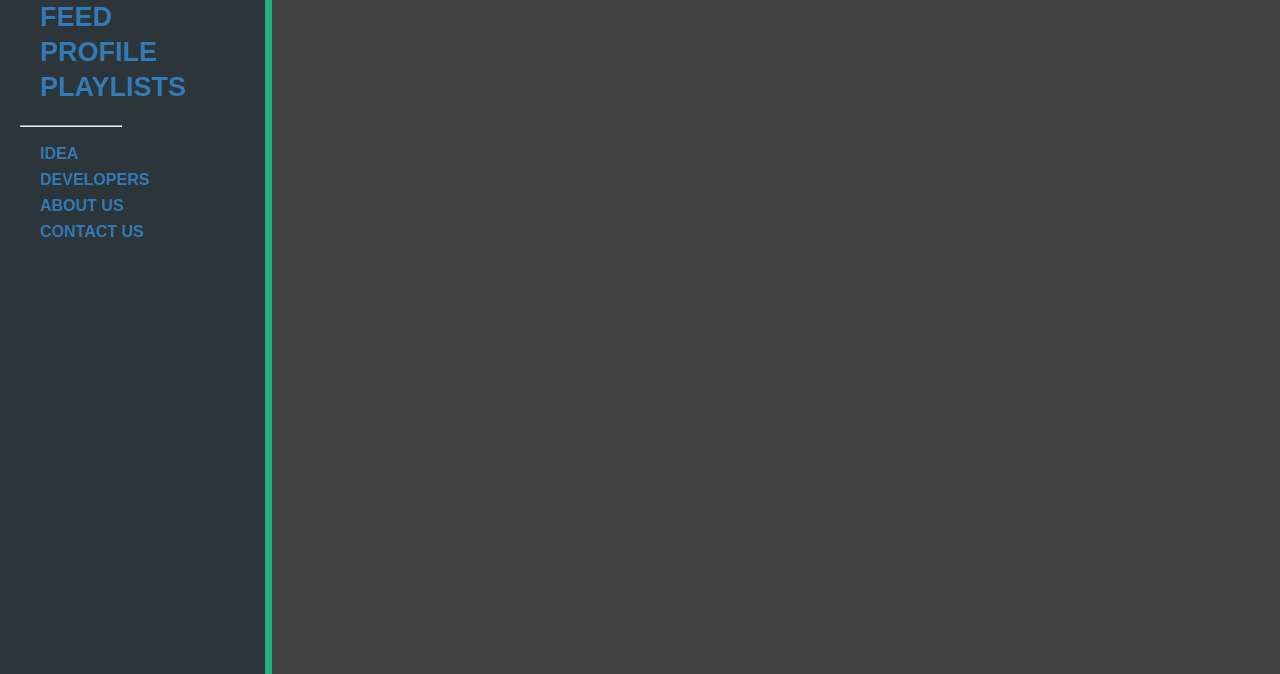
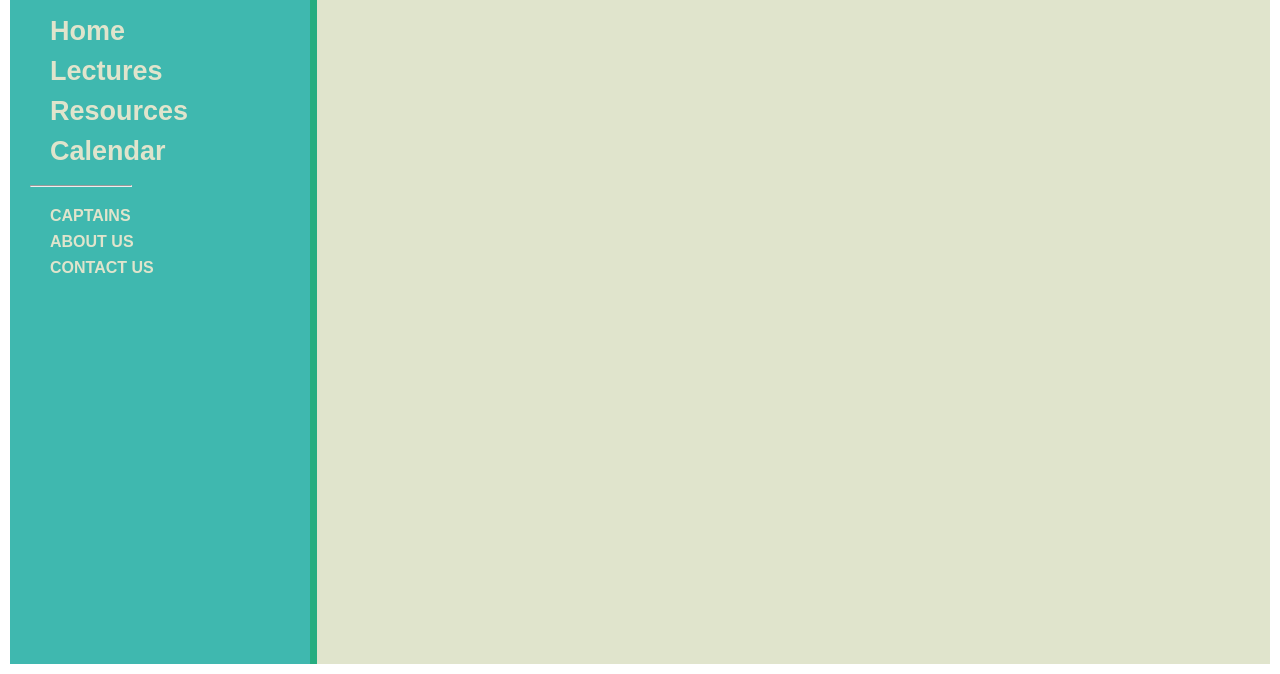
Before and after one commit to LHS-SCT/lhs-sct.github.io, a plain HTML site: page index.html in a window 1280 px wide. Shown: the part 126-800 px from the top of the page. Drawn offline with nearby package versions, Linux system fonts and the light colour scheme.

Commit message:
made message

```diff
--- a/index.html
+++ b/index.html
@@ -3,12 +3,8 @@
     <head>
 
         <link rel="stylesheet" type="text/css" href="style.css">
-
+		<style> A{text-decoration:none} </style>
         <title>LHS-SCT</title>
-        <link rel="stylesheet" href="//maxcdn.bootstrapcdn.com/bootstrap/3.3.2/css/bootstrap.min.css">
-        <script src="//maxcdn.bootstrapcdn.com/bootstrap/3.3.2/js/bootstrap.min.js"></script>
-        <script src="../jquery.quickfit.js" type="text/javascript" charset="utf-8"></script>
-        <script src="https://ajax.googleapis.com/ajax/libs/jquery/2.1.3/jquery.min.js"></script>
         <link href='http://fonts.googleapis.com/css?family=Roboto:400,700' rel='stylesheet' type='text/css'>
 
     </head>
@@ -19,25 +15,23 @@
 
                 <a href="index.html">
                     <div class = "logo">
-                        <img src="logos/logoWhite.png" class = "logo"></img>
+						<img src="logos/lhs-sct.jpg" class = "logo"></img>
                     </div>
                 </a>
 
                 <hr class = "divider"></hr>
 
                 <ul id = "options">
-                  <li><a href="waves.html"><span class = "one">WAVES</span></a></li>
-                  <li><a href="#"><span class = "one">TRENDING</span></a></li>
-                  <li><a href="#"><span class = "one">FEED</span></a></li>
-                  <li><a href="#"><span class = "one">PROFILE</span></a></li>
-                  <li><a href="#"><span class = "one">PLAYLISTS</span></a></li>
+                  <li><a href="#"><span class = "one">Home</span></a></li>
+                  <li><a href="#"><span class = "one">Lectures</span></a></li>
+                  <li><a href="#"><span class = "one">Resources</span></a></li>
+                  <li><a href="#"><span class = "one">Calendar</span></a></li>
                 </ul>
 
                 <hr class = "divider"></hr>
 
                 <ul id = "other">
-                  <li><a href="#"><span class = "one">IDEA</span></a></li>
-                  <li><a href="#"><span class = "one">DEVELOPERS</span></a></li>
+                  <li><a href="#"><span class = "one">CAPTAINS</span></a></li>
                   <li><a href="#"><span class = "one">ABOUT US</span></a></li>
                   <li><a href="#"><span class = "one">CONTACT US</span></a></li>
                 </ul>
--- a/style.css
+++ b/style.css
@@ -1,34 +1,81 @@
+/* Stylesheet for LHS_SCT */
+/*
+	Sidebar
+		- options
+		- other
+	Logo
+	Display
+	Animations
+*/
+
+/*-------------------------------*/
+
+/* SIDEBAR */
+
 #sidebar {
   position: fixed;
-  top: 0;
-  left: 0;
-  height: 100%;
-  width: 265px;
-  background: #2C3539;
+  top:10px;
+  left:10px;
+  bottom:10px;
+  height:calc(100% - 20px);
+  width: 300px;
+  background: #3FB8AF;
   transition: width ease .5s;
   position:fixed;
   z-index: 120;
-
-}
-
-#sidebar h1{
-
-  font-weight: 700;
-  color:#2A5099;
 }
 
 #sidebar ul {
   font-weight: 700;
-  color: #2A5099;
+  color: #E0E4CC;
 }
 
-.logo {
-    width: 90%;
-    background-position: center;
-    background-size: cover;
-    margin-bottom: none;
-    margin-left:3%;
+#sidebar #options li{
+  list-style-type: none;
+  margin-left: none;
+  font-family: 'Montserrat', 'Arial';
+  color: #2A5099;
+  margin-bottom:2%;
 }
+
+	/* OPTIONS */
+
+	#sidebar #options li:hover a{
+	  color: #2A5099;
+	  font-weight: bold;
+	}
+
+	#sidebar #options li:active a{
+	  color: black;
+	  text-decoration: none;
+	  font-weight: bold;
+	}
+
+	#options .one {
+	  font-size:27px;
+	  line-height:35px;
+	  color:#E0E4CC;
+	}
+
+	/* OTHER */
+
+	#sidebar #other li
+	{
+	  list-style-type: none;
+	  margin-left: none;
+	  font-family: 'Montserrat', 'Arial';
+	  text-decoration: none;
+	}
+
+	#other .one {
+	  font-size:16px;
+	  line-height:26px;
+	  color:#E0E4CC;
+	}
+
+/*-------------------------------*/
+
+/* DIVIDER */
 
 .divider {
     display: block;
@@ -39,13 +86,47 @@
     border-style: inset;
     border-width: 1px;
     width:100px;
+	background-color:#A7DBD8;
 }
 
+/*-------------------------------*/
+
+/* LOGO */
+
+.logo {
+    width: 90%;
+    background-position: center;
+    background-size: cover;
+	padding-top:3%;
+    margin-bottom: none;
+    margin-left:3%;
+}
+
+/*-------------------------------*/
+
+/* DISPLAY */
+
+.display{
+  top:10px;
+  left:10px;
+  bottom:10px;
+  z-index: 2;
+  float:right;
+  position: fixed;
+  margin-left: 300px;
+  margin:none;
+  height:calc(100% - 20px);
+  width:calc(100% - 327px);
+  overflow: auto;
+  border-left: solid 7px #26ad80;
+  background:#E0E4CC;
+}
+
+/*-------------------------------*/
+
+/* ANIMATIONS */
+
 #sidebar #options li{
-  list-style-type: none;
-  margin-left: none;
-  font-family: 'Montserrat', 'Arial';
-  color: #2A5099;
   animation: shiftback 0.5s ease;
   animation-fill-mode: forwards;
   -webkit-animation: shiftback 0.5s ease;
@@ -55,8 +136,6 @@
   -o-animation: shiftback 0.5s ease;
   -o-animation-fill-mode: forwards;
 }
-
-
 
 @keyframes shiftback{
   0%{ transform: translateX(8%); }
@@ -76,17 +155,6 @@
 @-o-keyframes shiftback{
   0%{ transform: translateX(8%); }
   100%{ transform: translateX(0em); }
-}
-
-#sidebar #options li:hover a{
-  color: #2A5099;
-  font-weight: bold;
-}
-
-#sidebar #options li:active a{
-  color: black;
-  text-decoration: none;
-  font-weight: bold;
 }
 
 #sidebar #options li:hover{
@@ -120,85 +188,11 @@
   100%{ transform: translateX(8%); }
 }
 
-/*
-  @media all and (min-width: 50px) {  #options .one  {   font-size:0.05em;  line-height:0.05em} }
-  @media all and (min-width: 100px) {  #options .one  {   font-size:0.1em;  line-height:0.1em} }
-  @media all and (min-width: 200px) {  #options .one  {   font-size:0.2em;  line-height:0.2em} }
-  @media all and (min-width: 300px) {  #options .one  {   font-size:0.3em;  line-height:0.3em} }
-  @media all and (min-width: 400px) {  #options .one  {   font-size:0.4em;  line-height:0.4em} }
-	@media all and (min-width: 500px) {  #options .one  {   font-size:0.5em;  line-height:0.5em} }
-	@media all and (min-width: 600px) {  #options .one  {   font-size:0.6em;  line-height:0.7em} }
-	@media all and (min-width: 700px) {  #options .one  {   font-size:0.7em;  line-height:0.9em} }
-	@media all and (min-width: 800px) {  #options .one  {   font-size:0.8em;  line-height:0.9em} }
-	@media all and (min-width: 900px) {  #options .one  {   font-size:0.9em;  line-height:0.9em} }
-	@media all and (min-width: 1000px) {  #options .one  { font-size:1.0em;  line-height:0.9em} }
-	@media all and (min-width: 1100px) {  #options .one  { font-size:1.1em; line-height:0.9em} }
-	@media all and (min-width: 1200px) {  #options .one  { font-size:1.2em;  line-height:0.9em} }
-	@media all and (min-width: 1300px) {  #options .one  { font-size:1.3em; line-height:0.9em} }
-	@media all and (min-width: 1400px) {  #options .one  { font-size:1.4em;  line-height:1.0em} }
-	@media all and (min-width: 1500px) {  #options .one  { font-size:1.5em;  line-height:1.1em} }
-	@media all and (min-width: 1500px) {  #options .one  { font-size:1.6em;  line-height:1.2em} }
-	@media all and (min-width: 1600px) {  #options .one  { font-size:1.7em;  line-height:1.3em} }
-	@media all and (min-width: 1700px) {  #options .one  { font-size:1.8em;  line-height:1.4em;} }
-
-*/
-
-#options .one {
-  font-size:27px;
-  line-height:35px;
-}
-
-#options a:hover {
-  text-decoration: none;
-}
-
-#sidebar #other li
-{
-  list-style-type: none;
-  margin-left: none;
-  font-family: 'Montserrat', 'Arial';
-}
-
-#other .one {
-  font-size:16px;
-  line-height:26px;
-}
-
-#other a:hover {
-  text-decoration: none;
-}
-
-iframe:hover{
-  border: 0.4em solid white;
-}
-
-iframe{
-  width:24.5%;
-  height:25%;
-  padding: 1%
-}
-
-tr{
-  clear:both;
-  border:2px solid black;
-}
-
-.display{
-  z-index: 2;
-  float:right;
-  position: fixed;
-  margin-left: 265px;
-  height:100%;
-  width:calc(100% - 265px);
-  padding: 1%;
-  overflow: auto;
-  border-left: solid 7px #26ad80;
-  background:#434343;
-}
-
 #selected{
   transition: opacity 1s ease ;
       -webkit-transition: opacity 1s ease;
         -moz-transition: opacity 1s ease;
           -o-transition: opacity 1s ease;
 }
+
+/*-------------------------------*/
```
Also changed, not shown: logos/lhs-sct.jpg (added).
